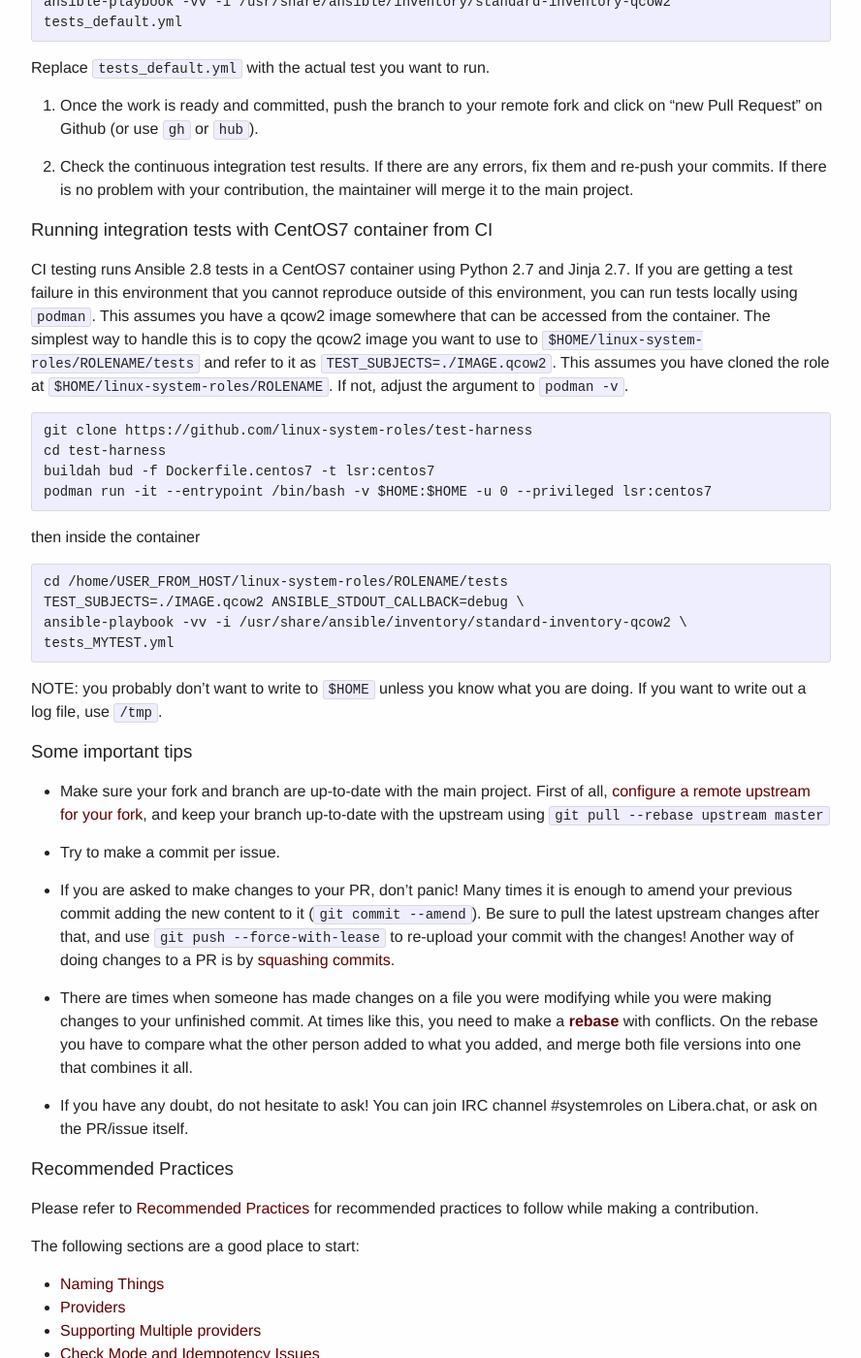
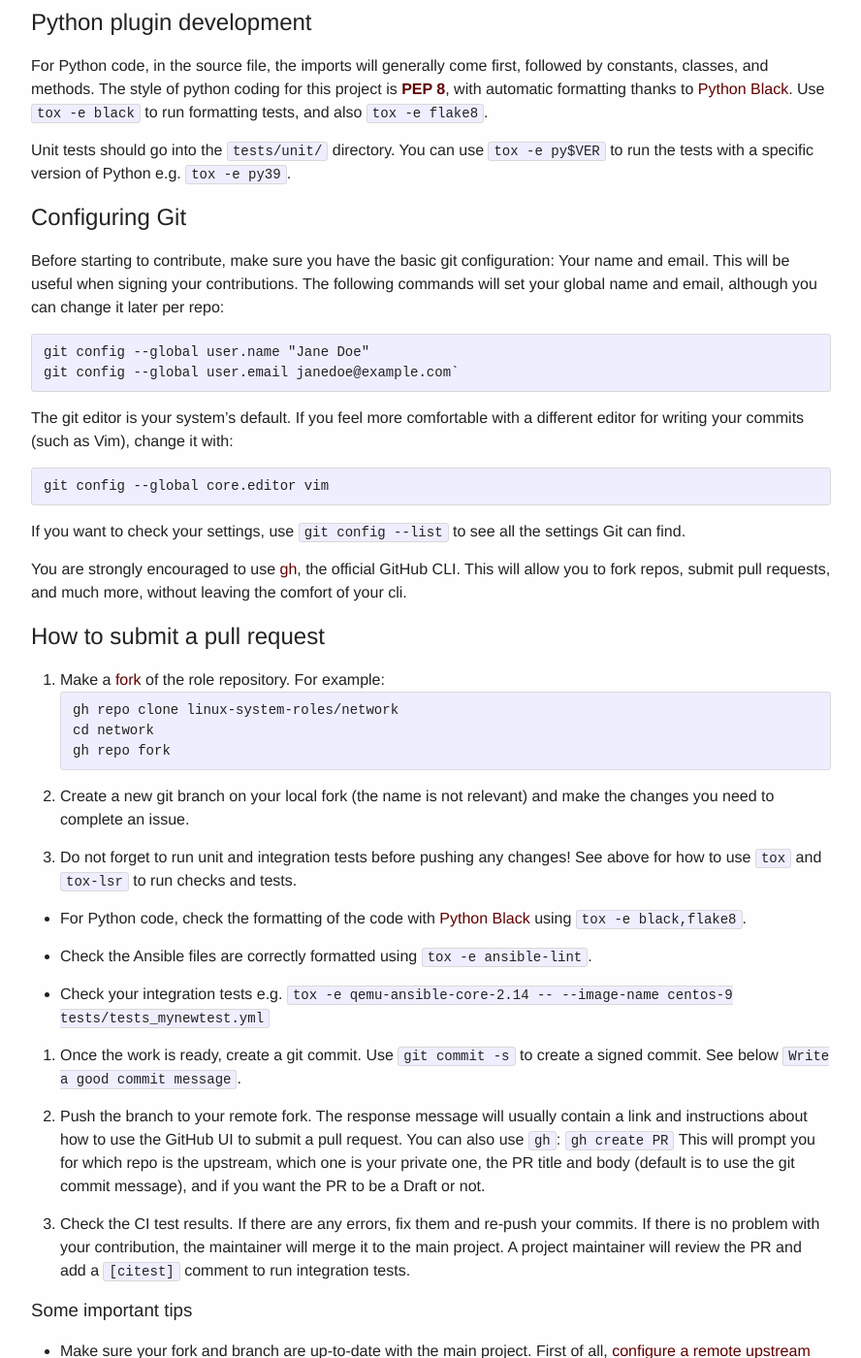
Before and after one commit to linux-system-roles/linux-system-roles.github.io, a Jekyll site: the page built from contribute.md, in a window 1280 px wide and 1400 px high, scrolled down 2563 px. Shown: the whole window at 97% size, without its empty margins (38-926 px from the left). Built offline with Jekyll 4.4.1, drawn with Linux system fonts in a browser that asks for light colours; some of the changed text lies outside the part shown.

Commit message:
updated for latest released roles, development practices

````diff
--- a/contribute.md
+++ b/contribute.md
@@ -3,17 +3,47 @@
 title: Contribute
 ---
 
-Each subsystem is separated into individual repositories within the
-[linux-system-roles](https://github.com/linux-system-roles) GitHub project.
-Open a new issue against the appropriate subsystem's issue tracker to
-report bugs or request enhancements. New subsystem requests or feedback can be
-provided to the project's landing page at
-[linux-system-roles.github.io](https://linux-system-roles.github.io) Pull
-requests welcome!
+## System Roles - Directories and Files
+
+Each role repository is structured as an
+[Ansible Role](https://docs.ansible.com/ansible/latest/playbook_guide/playbooks_reuse_roles.html).
+The linked document has more information:
+* What is a role?
+* What is the directory structure?
+* What are the files used in the role?  The role must have the file
+  `tasks/main.yml` which is the main entry point of the role.
+* How to use a role, how to pass parameters to a role
+
+NOTE: Not all system roles use all of these directories.  For example, roles
+that do not provide modules will not have a `library/` or `module_utils/`
+directory.
+
+In addition to these, system roles use the following:
+* `README.md` - The main role description and role usage documentation.  This
+  should list the role requirements, dependencies, all of the role public API
+  parameters, and examples of role usage.
+* `examples/` - Example Ansible playbooks for different configurations.
+* `meta/collection-requirements.yml` - External collections used by the role.
+  Install these with `ansible-galaxy collection install -vv -r meta/collection-requirements.yml`
+* `module_utils/$ROLENAME_lsr/` - Scripts providing functionality
+  used by the modules in `library/`.  Note that every file in the `library/`
+  directory is a distinct Ansible module, and you cannot have subdirectories in
+  `library/`, so any additional files you want to use to logically organize the
+  code, or provide common functionality for more than one module, must be in the
+  `module_utils/$ROLENAME_lsr/` directory.
+* `tests/` - Role unit tests, integration tests, and test helpers.
+  * `tests/tests_*.yml` - Test playbooks
+  * `tests/unit/` - Python unit tests for roles that provide Python code
+  * `tests/tasks/` - Test helper code (e.g. common test setup, common verifications)
+  * `tests/playbooks/` - In some roles, the `tests/tests_*.yml` playbooks are
+    wrappers around the actual playbooks in `tests/playbooks/`
+  * `tests/collection-requirements.yml` - External collections used by the role
+    tests, not used at runtime. Install these with `ansible-galaxy collection
+    install -vv -r tests/collection-requirements.yml`
 
 ## Using tox and tox-lsr
 
-Local unit tests and linting is done using
+All checks and tests can be run with
 [tox](https://tox.readthedocs.io/en/latest/).  You will typically install this
 using your platform packages e.g. `dnf install python3-tox`.  You can also
 install this using `pip` e.g. `pip install tox --user` (and you will need to
@@ -21,101 +51,43 @@
 
 We use a special linux-system-roles tox plugin called
 [tox-lsr](https://github.com/linux-system-roles/tox-lsr) which provides all of
-the linters, unit tests, etc.  See the
+the linters, unit test runners, qemu/kvm test runners, etc.  See the
 [README.md](https://github.com/linux-system-roles/tox-lsr/blob/main/README.md)
 for information about how to install and use this plugin.
 
 After making changes, you should run `tox` to check that your changes conform to
-project coding standards.  Otherwise, your pull request will likely fail one or more tests.
+project coding standards.  Otherwise, your pull request will likely fail one or more CI tests.
 
-### Use tox-lsr with qemu
+You can run individual tests e.g. `tox -e ansible-lint`
 
-The latest version of tox-lsr supports qemu testing.  https://github.com/linux-system-roles/tox-lsr#qemu-testing
+## Running tests with tox-lsr and qemu
 
-After you have installed `tox` and `tox-lsr` (see above), use yum or dnf to
-install `standard-test-roles-inventory-qemu`
+You can run the test playbooks in `tests/tests_*.yml` with `tox` and `tox-lsr`
+using qemu/kvm.  https://github.com/linux-system-roles/tox-lsr#qemu-testing
 
+* Install `tox` and `tox-lsr` (see above)
+* Use yum or dnf to install `standard-test-roles-inventory-qemu`
 * Download the config file to `~/.config/linux-system-roles.json` from [here](https://raw.githubusercontent.com/linux-system-roles/linux-system-roles.github.io/master/download/linux-system-roles.json)
 
 Assuming you are in a git clone of a role repo which has a `tox.ini` file - you can use e.g.
 
 ```
-tox -e qemu-ansible-core-2.12 -- --image-name centos-8 tests/tests_default.yml
+tox -e qemu-ansible-core-2.14 -- --image-name centos-9 tests/tests_default.yml
 ```
+
+NOTE: This will download a qcow image to `~/.cache/linux-system-roles`. The
+first time you do this it will take a while, and it will appear that `tox` is
+not doing anything.  Check the contents of the cache directory to see the file
+download progress.  For subsequent runs, `tox` will check if the qcow image is
+up-to-date, and will automatically download a new image if the current image is
+not up-to-date.
 
 There are many command line options and environment variables which can be used to control the behavior, and you can customize the testenv in tox.ini.  See  https://github.com/linux-system-roles/tox-lsr#qemu-testing
 
-This will create a directory named `artifacts/` in the current directory which
-may contain additional logs useful for debugging.
+Running a qemu test will create a directory named `artifacts/` in the current
+directory which may contain additional logs useful for debugging.
 
-## Code structure
-The repository is structured as described in [Ansible Roles documentation](https://docs.ansible.com/ansible/latest/user_guide/playbooks_reuse_roles.html#role-directory-structure)
-
-In addition to the standard roles files described in the roles documentation, there may be some additional directories:
-
-- `./examples/` - Contains YAML examples for different configurations.
-
-- `./tests/tests_*.yml` - Contains the complete tests for the role.`./tests/tasks/`
-  contains task snippets that are used in multiple tests to avoid having the same
-  code repeated multiple times.
-  Note that for the `network` role, `./tests/tests_*.yml` are shims to run tests
-  once for every provider and `./tests/playbooks/` contain the actual tests.
-
-The rest of files in the root folder mostly serve as configuration files for different
-testing tools and bots that help with the maintenance of the project.
-
-For Python code, in the source file, the imports will generally come first, followed by constants, classes, and methods. The style of python coding for this project
-is [**PEP 8**](https://www.python.org/dev/peps/pep-0008/),  with automatic formatting
-thanks to [Python Black](https://black.readthedocs.io/en/stable/). Use `tox -e black` to
-run formatting tests or use `tox` to run all configured tests.
-
-## Configuring Git
-
-Before starting to contribute, make sure you have the basic git configuration: Your name
-and email. This will be useful when signing your contributions. The following commands
-will set your global name and email, although you can change it later per repo:
-
-```
-git config --global user.name "Jane Doe"
-git config --global user.email janedoe@example.com`
-```
-
-The git editor is your system's default. If you feel more comfortable with a different
-editor for writing your commits (such as Vim), change it with:
-
-`
-git config --global core.editor vim
-`
-
-If you want to check your settings, use `git config --list` to see all the settings Git can find.
-
-If you prefer using the command line to interact with github, you are strongly encouraged to use a tool like [gh](https://cli.github.com/) or [hub](https://hub.github.com/).  These tools will allow you to fork repos, submit pull requests, and much more, without leaving the comfort of your cli.
-
-## How to contribute
-
-1. Make a
-   [fork](https://help.github.com/en/github/getting-started-with-github/fork-a-repo)
-of this repository.
-
-2. Create a new git branch on your local fork (the name is not relevant) and make the
-   changes you need to complete an issue.
-
-3. Do not forget to run unit and integration tests before pushing any changes!
-
-  - This project uses [tox](https://tox.readthedocs.io/en/latest/) to run unit tests.
-    You can try it with `tox -e py36` in case you want to try it using Python 3.6, or
-    just `tox` if you want to run all the tests.
-
-  - Check the formatting of the code with [Python Black](https://black.readthedocs.io/en/stable/) using `tox -e black`.
-
-  - Check the YAML files are correctly formatted using `tox -e yamllint`.
-
-  - Integration tests are executed as
-    [ansible-playbooks](https://docs.ansible.com/ansible/latest/user_guide/playbooks.html).
-
-To run integration tests, use `tox` with `qemu` (see above).
-
-If you want to configure and run everything manually, use a cloud image like the
+If you want to configure and run integration tests without using `tox`, use a cloud image like the
 [CentOS 8.1
 VM](https://cloud.centos.org/centos/8/x86_64/images/CentOS-8-GenericCloud-8.1.1911-20200113.3.x86_64.qcow2)
 and execute the command and download the package
@@ -131,65 +103,7 @@
 ```
 Replace `tests_default.yml` with the actual test you want to run.
 
-4. Once the work is ready and committed, push the branch to your remote fork and click on
-   "new Pull Request" on Github (or use `gh` or `hub`).
-
-5. Check the continuous integration test results.  If
-   there are any errors, fix them and re-push your commits. If there is no problem with your contribution, the maintainer
-   will merge it to the main project.
-
-### Running integration tests with CentOS7 container from CI
-
-CI testing runs Ansible 2.8 tests in a CentOS7 container using Python 2.7 and Jinja 2.7.
-If you are getting a test failure in this environment that you cannot reproduce outside of
-this environment, you can run tests locally using `podman`.  This assumes you have a qcow2
-image somewhere that can be accessed from the container.  The simplest way to handle this
-is to copy the qcow2 image you want to use to `$HOME/linux-system-roles/ROLENAME/tests` and
-refer to it as `TEST_SUBJECTS=./IMAGE.qcow2`.  This assumes you have cloned the
-role at `$HOME/linux-system-roles/ROLENAME`.  If not, adjust the argument to `podman -v`.
-
-```bash
-git clone https://github.com/linux-system-roles/test-harness
-cd test-harness
-buildah bud -f Dockerfile.centos7 -t lsr:centos7
-podman run -it --entrypoint /bin/bash -v $HOME:$HOME -u 0 --privileged lsr:centos7
-```
-then inside the container
-```
-cd /home/USER_FROM_HOST/linux-system-roles/ROLENAME/tests
-TEST_SUBJECTS=./IMAGE.qcow2 ANSIBLE_STDOUT_CALLBACK=debug \
-ansible-playbook -vv -i /usr/share/ansible/inventory/standard-inventory-qcow2 \
-tests_MYTEST.yml
-```
-NOTE: you probably don't want to write to `$HOME` unless you know what you are doing.
-If you want to write out a log file, use `/tmp`.
-
-### Some important tips
-
-- Make sure your fork and branch are up-to-date with the main project. First of all,
-  [configure a remote upstream for your
-fork](https://help.github.com/en/github/collaborating-with-issues-and-pull-requests/configuring-a-remote-for-a-fork),
-and keep your branch up-to-date with the upstream using `git pull --rebase upstream master`
-
-- Try to make a commit per issue.
-
-- If you are asked to make changes to your PR, don't panic! Many times it is enough to
-  amend your previous commit adding the new content to it (`git commit --amend`). Be
-sure to pull the latest upstream changes after that, and use `git push
---force-with-lease` to re-upload your commit with the changes!  Another way of doing
-changes to a PR is by [squashing
-commits](https://help.github.com/en/github/collaborating-with-issues-and-pull-requests/about-pull-request-merges#squash-and-merge-your-pull-request-commits).
-
-- There are times when someone has made changes on a file you were modifying while you
-  were making changes to your unfinished commit. At times like this, you need to make a
-[**rebase**](https://help.github.com/en/github/using-git/about-git-rebase) with
-conflicts. On the rebase you have to compare what the other person added to what you
-added, and merge both file versions into one that combines it all.
-
-- If you have any doubt, do not hesitate to ask! You can join IRC channel \#systemroles
-  on Libera.chat, or ask on the PR/issue itself.
-
-### Recommended Practices
+## Writing Good Ansible Code and Tests
 
 Please refer to [Recommended Practices](https://github.com/redhat-cop/automation-good-practices) for recommended practices to follow while making a contribution.
 
@@ -204,6 +118,106 @@
 * [Vars vs Defaults](https://github.com/redhat-cop/automation-good-practices/blob/main/roles/README.adoc#vars-vs-defaults)
 * [Documentation conventions](https://github.com/redhat-cop/automation-good-practices/blob/main/roles/README.adoc#documentation-conventions)
 
+## Python plugin development
+
+For Python code, in the source file, the imports will generally come first, followed by constants, classes, and methods. The style of python coding for this project
+is [**PEP 8**](https://www.python.org/dev/peps/pep-0008/),  with automatic formatting
+thanks to [Python Black](https://black.readthedocs.io/en/stable/). Use `tox -e black` to
+run formatting tests, and also `tox -e flake8`.
+
+Unit tests should go into the `tests/unit/` directory.  You can use `tox -e
+py$VER` to run the tests with a specific version of Python e.g. `tox -e py39`.
+
+## Configuring Git
+
+Before starting to contribute, make sure you have the basic git configuration:
+Your name and email. This will be useful when signing your contributions. The
+following commands will set your global name and email, although you can change
+it later per repo:
+
+```
+git config --global user.name "Jane Doe"
+git config --global user.email janedoe@example.com`
+```
+
+The git editor is your system's default. If you feel more comfortable with a
+different editor for writing your commits (such as Vim), change it with:
+
+```
+git config --global core.editor vim
+```
+
+If you want to check your settings, use `git config --list` to see all the
+settings Git can find.
+
+You are strongly encouraged to use [gh](https://cli.github.com/), the official
+GitHub CLI.  This will allow you to fork repos, submit pull requests, and much
+more, without leaving the comfort of your cli.
+
+## How to submit a pull request
+
+1. Make a
+   [fork](https://help.github.com/en/github/getting-started-with-github/fork-a-repo)
+of the role repository.  For example:
+```
+gh repo clone linux-system-roles/network
+cd network
+gh repo fork
+```
+
+2. Create a new git branch on your local fork (the name is not relevant) and
+   make the changes you need to complete an issue.
+
+3. Do not forget to run unit and integration tests before pushing any changes!
+   See above for how to use `tox` and `tox-lsr` to run checks and tests.
+
+  - For Python code, check the formatting of the code with
+    [Python Black](https://black.readthedocs.io/en/stable/) using `tox -e black,flake8`.
+
+  - Check the Ansible files are correctly formatted using `tox -e ansible-lint`.
+
+  - Check your integration tests e.g.
+    `tox -e qemu-ansible-core-2.14 -- --image-name centos-9 tests/tests_mynewtest.yml`
+
+4. Once the work is ready, create a git commit.  Use `git commit -s` to create
+   a signed commit.  See below `Write a good commit message`.
+
+5. Push the branch to your remote fork. The response message will usually
+   contain a link and instructions about how to use the GitHub UI to submit a
+   pull request.  You can also use `gh`: `gh create PR`
+   This will prompt you for which repo is the upstream, which one is your private
+   one, the PR title and body (default is to use the git commit message), and if
+   you want the PR to be a Draft or not.
+
+6. Check the CI test results.  If there are any errors, fix them and re-push
+   your commits. If there is no problem with your contribution, the maintainer
+   will merge it to the main project.  A project maintainer will review the PR
+   and add a `[citest]` comment to run integration tests.
+
+### Some important tips
+
+- Make sure your fork and branch are up-to-date with the main project. First of
+  all,
+  [configure a remote upstream for your fork](https://help.github.com/en/github/collaborating-with-issues-and-pull-requests/configuring-a-remote-for-a-fork),
+  and keep your branch up-to-date with the upstream using
+  `git pull --rebase upstream main`
+
+- Try to make a commit per issue.
+
+- If you are asked to make changes to your PR, don't panic! Many times it is
+  enough to amend your previous commit adding the new content to it
+  (`git commit --amend`). Be sure to pull the latest upstream changes after that, and use `git push --force-with-lease` to re-upload your commit with the changes!  Note that PRs can squash the commits into 1 when merging [squashing
+commits](https://help.github.com/en/github/collaborating-with-issues-and-pull-requests/about-pull-request-merges#squash-and-merge-your-pull-request-commits).
+
+- There are times when someone has made changes on a file you were modifying
+  while you were making changes to your unfinished commit. At times like this,
+  you need to make a
+  [**rebase**](https://help.github.com/en/github/using-git/about-git-rebase) with
+  conflicts. On the rebase you have to compare what the other person added to what
+  you added, and merge both file versions into one that combines it all.
+
+- If you have any doubt, do not hesitate to ask! You can join IRC channel
+  \#systemroles on Libera.chat, or ask on the PR/issue itself.
 
 ### Write a good commit message
 Here are a few rules to keep in mind while writing a commit message
@@ -245,19 +259,26 @@
 
  Resolves: #123
  See also: #456, #789
+```
 
 Do not forget to sign your commit! Use `git commit -s`
 
-```
-
 This is taken from [chris beams git commit](https://chris.beams.io/posts/git-commit/).
-You may want to read this for a more detailed explanation (and links to other posts on
-how to write a good commit message). This content is licensed under
+You may want to read this for a more detailed explanation (and links to other
+posts on how to write a good commit message). This content is licensed under
 [CC-BY-SA](https://creativecommons.org/licenses/by-sa/4.0/).
 
-### Debugging
+## Debugging Integration Tests
+
 For debugging, use `tox` with `qemu` (see above), and use the `--debug`
-flag.  For the manual method, use `TEST_DEBUG=true`.  Remember that the last path is one of the test you want to run.
+flag.
+```
+tox -e qemu-ansible-core-2.14 -- --image-name centos-9 --debug tests/tests_mytest.yml
+grep ssh artifacts/default_provisioners.log | tail -1
+```
+Then use that `ssh` command to log into the VM.
+
+For the manual method, use `TEST_DEBUG=true`.  Remember that the last path is one of the test you want to run.
 ```
 cd tests
 TEST_DEBUG=true ANSIBLE_STDOUT_CALLBACK=debug \
@@ -265,43 +286,37 @@
 ansible-playbook -vv -i /usr/share/ansible/inventory/standard-inventory-qcow2 \
 tests_default.yml
 ```
-Using debug will allow you to `ssh` into the managed host
-after the test has run. It will print out instructions about the exact command to use
-to `ssh`, and how to destroy the managed host after you are done.  Or,
-check the `artifacts/default_provisioners.log` for the ssh command.
+Using debug will allow you to `ssh` into the managed host after the test has
+run. It will print out instructions about the exact command to use to `ssh`, and
+how to destroy the managed host after you are done.  Or, check the
+`artifacts/default_provisioners.log` for the ssh command.
 
-**The next part is specific for debugging the network role**
+When you are done with the VM, use `pkill -f standard-inventory` to destroy
+the VM and clean up.
 
-When using the `nm` provider, NetworkManager create a checkpoint and reverts the changes
-on failures. This makes it hard to debug the error. To disable this, set the Ansible
-variable `__network_debug_flags` to include the value `disable-checkpoints`. Also tests
-clean up by default in case there are failures. They should be tagged as
-`tests::cleanup` and can be skipped. To use both, run the test playbooks like this:
-```bash
-cd tests
-ANSIBLE_STDOUT_CALLBACK=debug \
-TEST_SUBJECTS=CentOS-8-GenericCloud-8.1.1911-20200113.3.x86_64.qcow2 \
-ansible-playbook --skip-tags tests::cleanup \
-    -e "__network_debug_flags=disable-checkpoints" \
-    -vv -i /usr/share/ansible/inventory/standard-inventory-qcow2 playbooks/tests_802_1x.yml
-```
-### Continuous integration
+## CI Testing in GitHub Pull Requests
 
-The [continuous integration](https://en.wikipedia.org/wiki/Continuous_integration) (CI)
-contains a set of automated tests that are triggered on a remote server. Some of them
-are immediately triggered when pushing new content to a PR (i.e. the tests hosted on
-Github Actions) while other need to be triggered by members of the project. This second
-set of tests can be manually triggered. To trigger them, write a command as a PR
-comment. The available commands are:
+There are many tests run when you submit a PR.  Some of them are immediately
+triggered when pushing new content to a PR (i.e. the tests hosted on Github
+Actions such as `Ansible Lint`), while other need to be triggered by members of
+the project.  The latter are typically the integration tests - CI runs all of
+the tests in `tests/tests_*.yml` with a couple of versions of Ansible and on
+several platforms (the ones listed in your meta/main.yml).  Platforms that the
+role does not support will report the status as `Passed` with a message like "role
+does not support this platform".  The integration tests need to be triggered by
+a project maintainer.  To trigger them, write a command as a PR comment. The
+available commands are:
 
 - `[citest]` - Trigger a re-test for all machines.
-- `[citest bad]` - Trigger a re-test for all machines with an error or failure status.
+- `[citest bad]` - Trigger a re-test for all machines with an error or failure
+  status.
 - `[citest pending]` - Trigger a re-test for all machines with a pending status.
-- `[citest commit:<sha1>]` - specify a commit to be tested if the submitter is not trusted.
+- `[citest commit:<sha1>]` - specify a commit to be tested if the submitter is
+  not trusted.
 - `[citest skip]` - if you have a change to the documentation, or otherwise it
-would be a waste of time to do integration CI testing on your change, you can
-put `[citest skip]` in the title of your pull request.  This will save a lot of
-time.
+  would be a waste of time to do integration CI testing on your change, you can
+  put `[citest skip]` in the title of your pull request.  This will save a lot
+  of time.
 
 ## Blog Post Contribution
 
@@ -337,8 +352,9 @@
 
 ## Update Changelogs, Tag, and Release a Role Repo
 
-Tagging and releasing a role repo is now automated by updating the CHANGELOG.md file.
-Please see {% link documentation/howto/tag-and-release-role.md %} for more details.
+Tagging and releasing a role repo is now automated by updating the CHANGELOG.md
+file. Please see {% link documentation/howto/tag-and-release-role.md %} for more
+details.
 
 ## How to reach us
 The mailing list for developers: systemroles@lists.fedorahosted.org
````
Also changed, not shown: index.md (+18 -7 lines).
